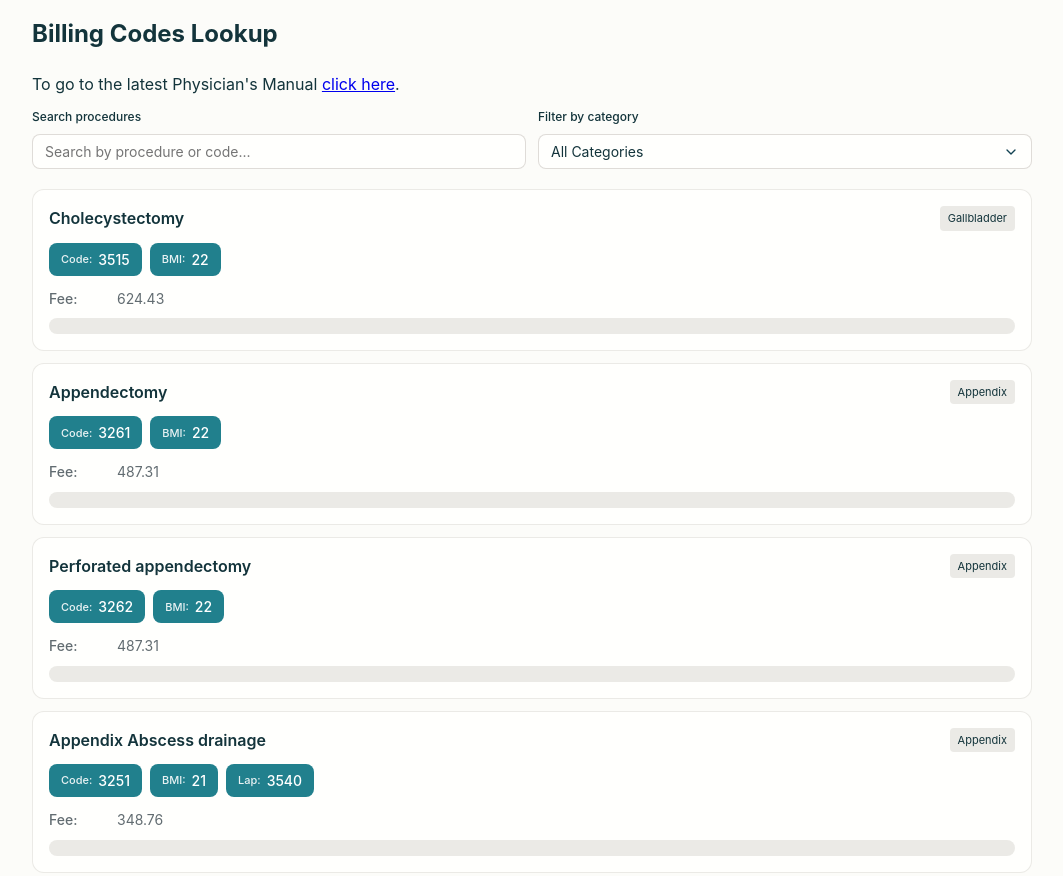
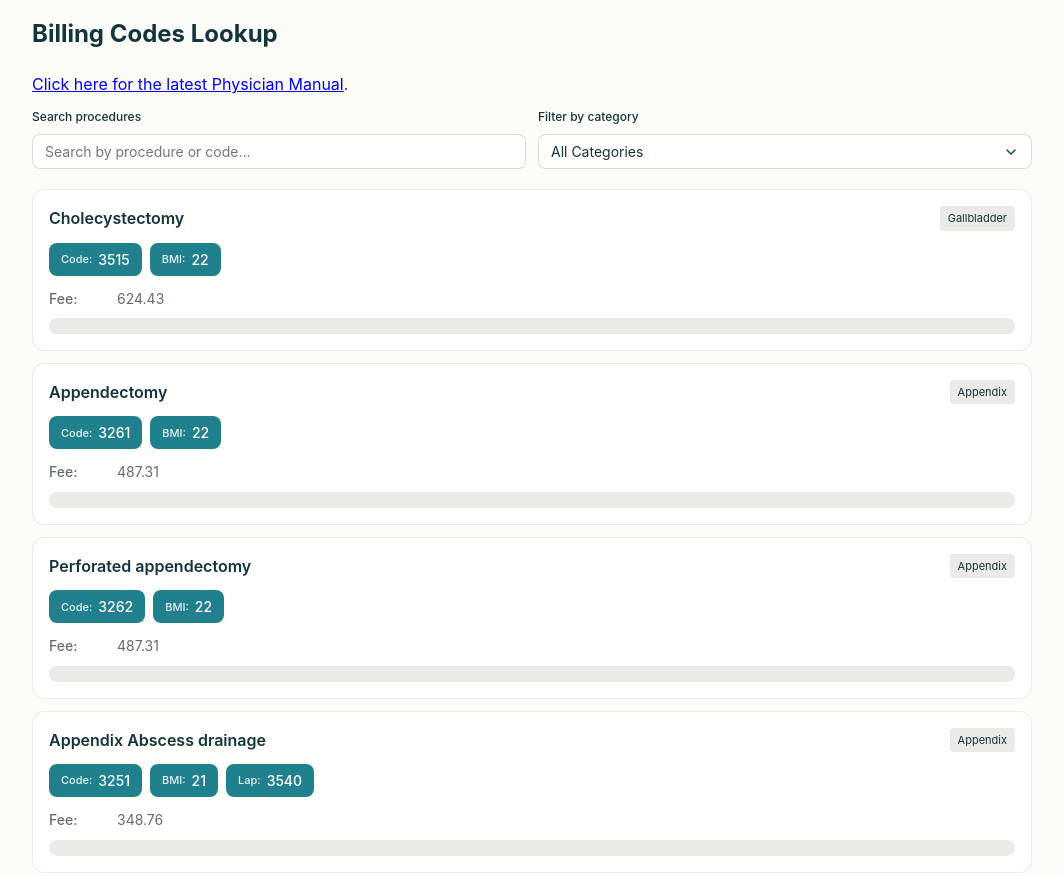
Before and after one commit to shirokes/mbbilling, a plain HTML site: page index.html in a window 1280 px wide. Shown: the top 876 px of the page, without its empty margins (108-1171 px from the left). Drawn offline with Linux system fonts and the light colour scheme.

Commit message:
Update index.html

```diff
--- a/index.html
+++ b/index.html
@@ -260,7 +260,7 @@
         <h1>Billing Codes Lookup</h1>
 
         <p class="header-link">
-            To go to the latest Physician's Manual <a href="https://www.gov.mb.ca/health/manual/" target="_blank" rel="noopener noreferrer">click here</a>.
+            <a href="https://www.gov.mb.ca/health/manual/" target="_blank" rel="noopener noreferrer">Click here for the latest Physician Manual</a>.
         </p>
       <div style="margin-bottom: 12px;"></div>
         <div class="controls">
```
